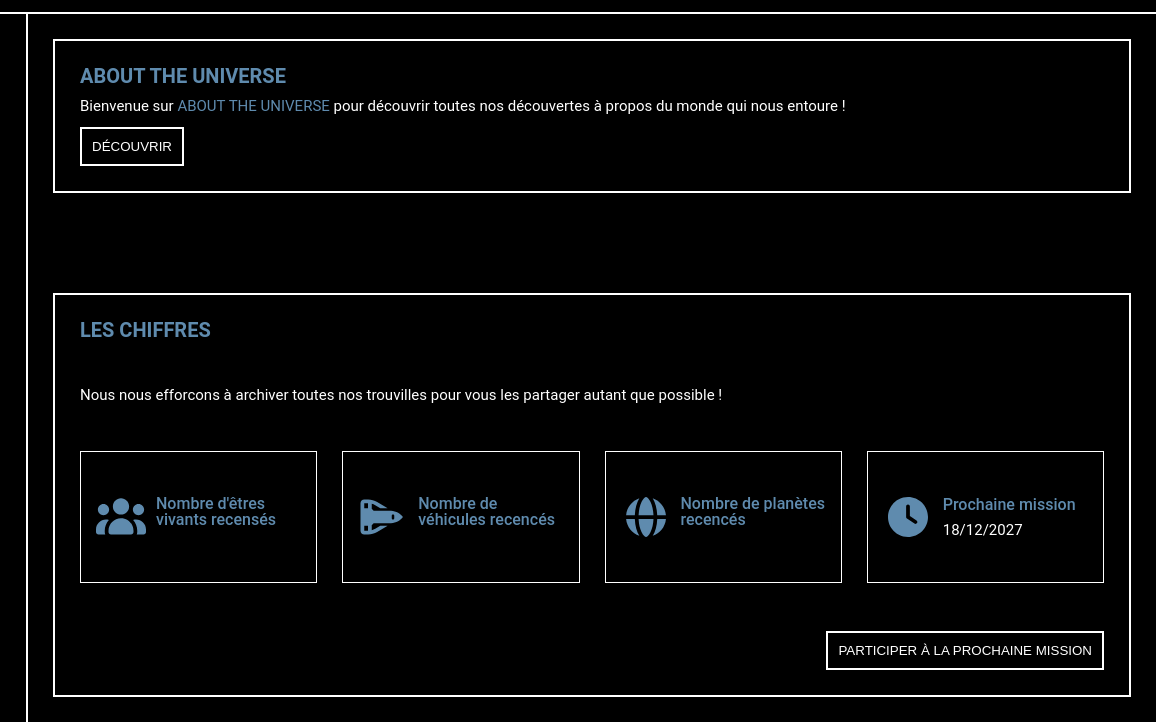
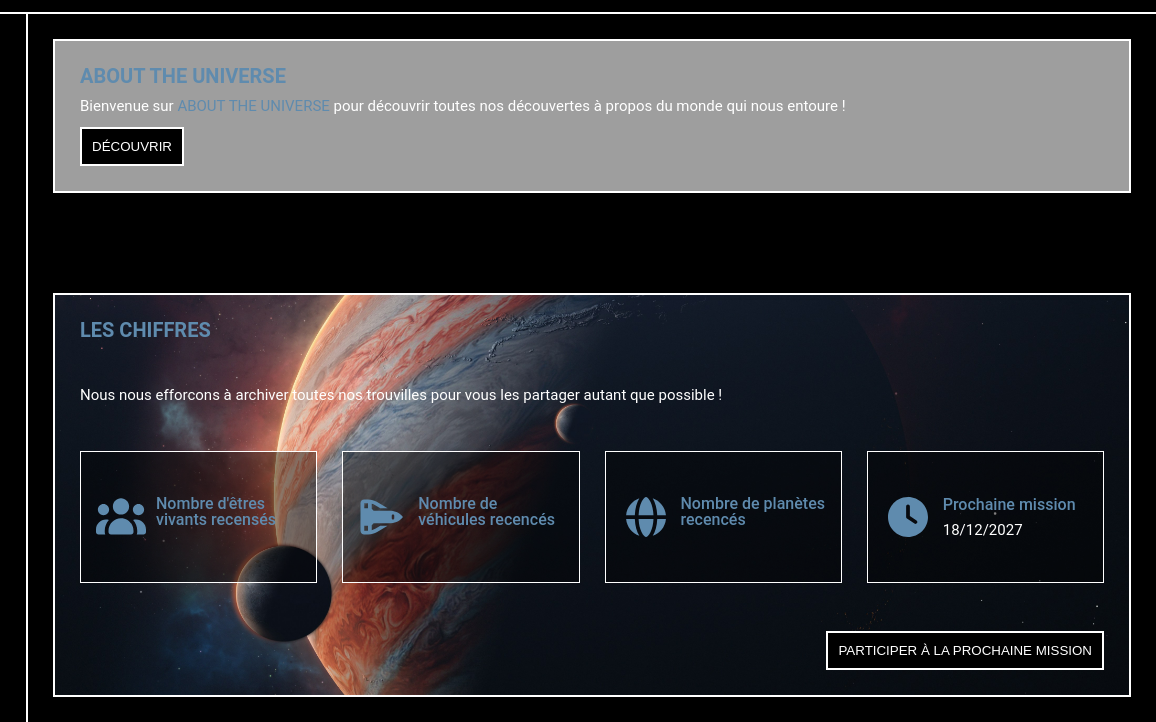
Before and after one commit to CARNEIRO-MOREIRA-Steven/CloudCampusStarWars, a plain HTML site: page index.html in a window 1280 px wide. Shown: the part 80-802 px from the top of the page, 124-1280 px from the left. Drawn offline with Linux system fonts and the light colour scheme; the site is published under a folder, as on GitHub Pages, so addresses that start at the root find nothing; no server answers.

Commit message:
Update link image

```diff
--- a/css/index.css
+++ b/css/index.css
@@ -8,11 +8,11 @@
     justify-content: space-between;
 }
 .universe{
-    background-image: url('/images/space1.jpg');
+    background-image: url('../images/space1.jpg');
     height: 100px;
 }
 .number{
-    background-image: url('/images/space4.jpg');
+    background-image: url('../images/space4.jpg');
     height: 350px;
 }
 .dashboard h2{
--- a/css/planet.css
+++ b/css/planet.css
@@ -3,7 +3,7 @@
     gap: 50px;
 }
 .dashboard .planetes{
-    background-image: url('/images/space4.jpg');
+    background-image: url('../images/space4.jpg');
     background-size: cover;
     background-position: center;
     width: 350px;
```
